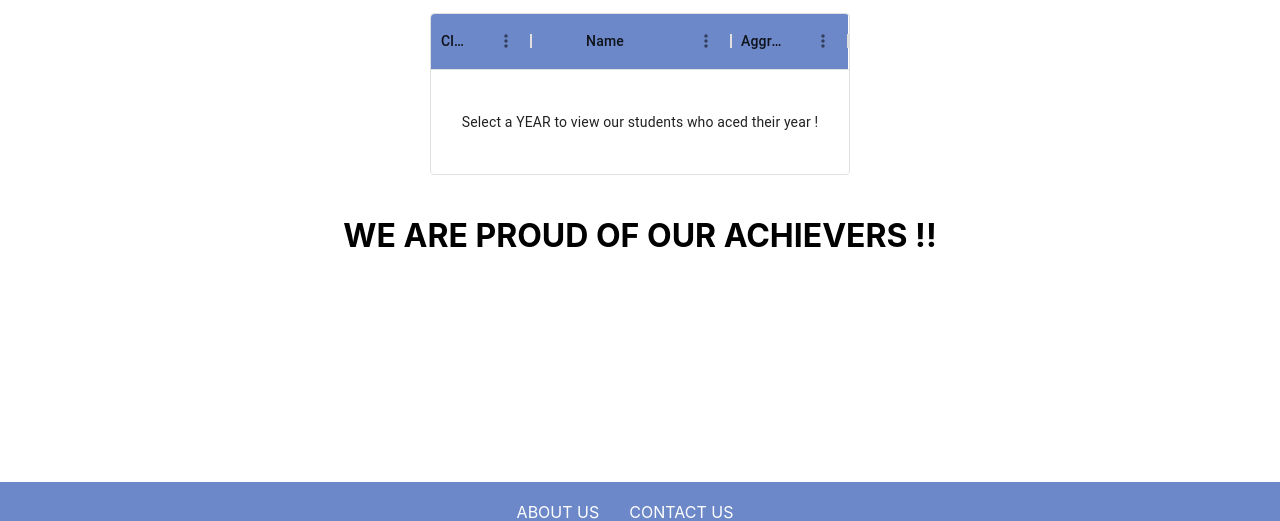
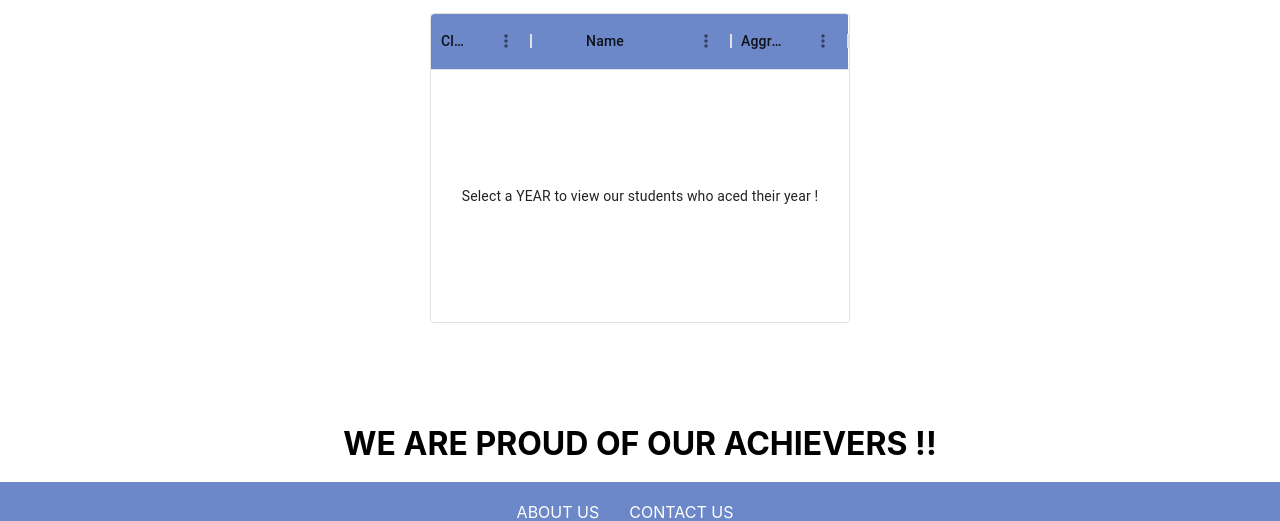
Before and after one commit to target-ready-2023/ResultsWebpage, a React (Create React App) app: page /leaderboard in a window 1280 px wide. Shown: the part 258-779 px from the top of the page. Built offline with nearby package versions, Linux system fonts and the light colour scheme; no server answers.

Commit message:
changes in Leaderboard to incorp. data

```diff
--- a/src/components/ClassesAndSubjects/index.jsx
+++ b/src/components/ClassesAndSubjects/index.jsx
@@ -435,7 +435,7 @@ else {
                                 </tr>
                             )}
                             <br></br>
-                  <label className="input-label">Subject  Credit </label>
+                  <label className="input-label">Subject Credit</label>
                   <input className="input"
                    onChange={(event)=>setSubject({...subject,credits:event.target.value})}></input>
                    <br />
--- a/src/components/Results/Leaderboard.css
+++ b/src/components/Results/Leaderboard.css
@@ -49,6 +49,7 @@
     width : 420px;
     margin: 0 auto;
     padding-top: 0px;
+    height: 310px;
 }
 
 .message-heading {
@@ -63,7 +64,7 @@
     align-items: center;
     text-align: center;
    width: 100%;
-   padding-top: 20px;
+   padding-top: 80px;
 }
 
 .error-message
--- a/src/components/Results/Leaderboard.jsx
+++ b/src/components/Results/Leaderboard.jsx
@@ -116,7 +116,7 @@ import axios from "axios";
           // console.log(response.data)
 
           const updatedData = response.data.map((item) => ({
-            id: item.classCode,
+            id: item.className,
             name: item.name,
             aggregate: item.totalMarks
           }));
@@ -260,11 +260,13 @@ import axios from "axios";
 
               {(yearSelect && !classNameSelect) || (!yearSelect && !classNameSelect) ? (
                 <DataGrid
+                className="dt1"
                   rows={toppersData}
                   columns={topperColumns}
                   pageSize={5}
-                  autoHeight
+                  autoHeight={false}
                   hideFooter
+                  height={200}
                   hideFooterPagination
                   hideFooterSelectedRowCount
                   localeText={customLocaleText}
@@ -272,10 +274,12 @@ import axios from "axios";
                 ) : (
                   <><h3 className="message-heading">Leader Board</h3>
                   <DataGrid
+                  className="dt1"
                   rows={leaderboardData}
                   columns={columns}
                   pageSize={5}
-                  autoHeight
+                  // height={200}
+                  // autoHeight={false}
                   hideFooter
                   hideFooterPagination
                   hideFooterSelectedRowCount
```
